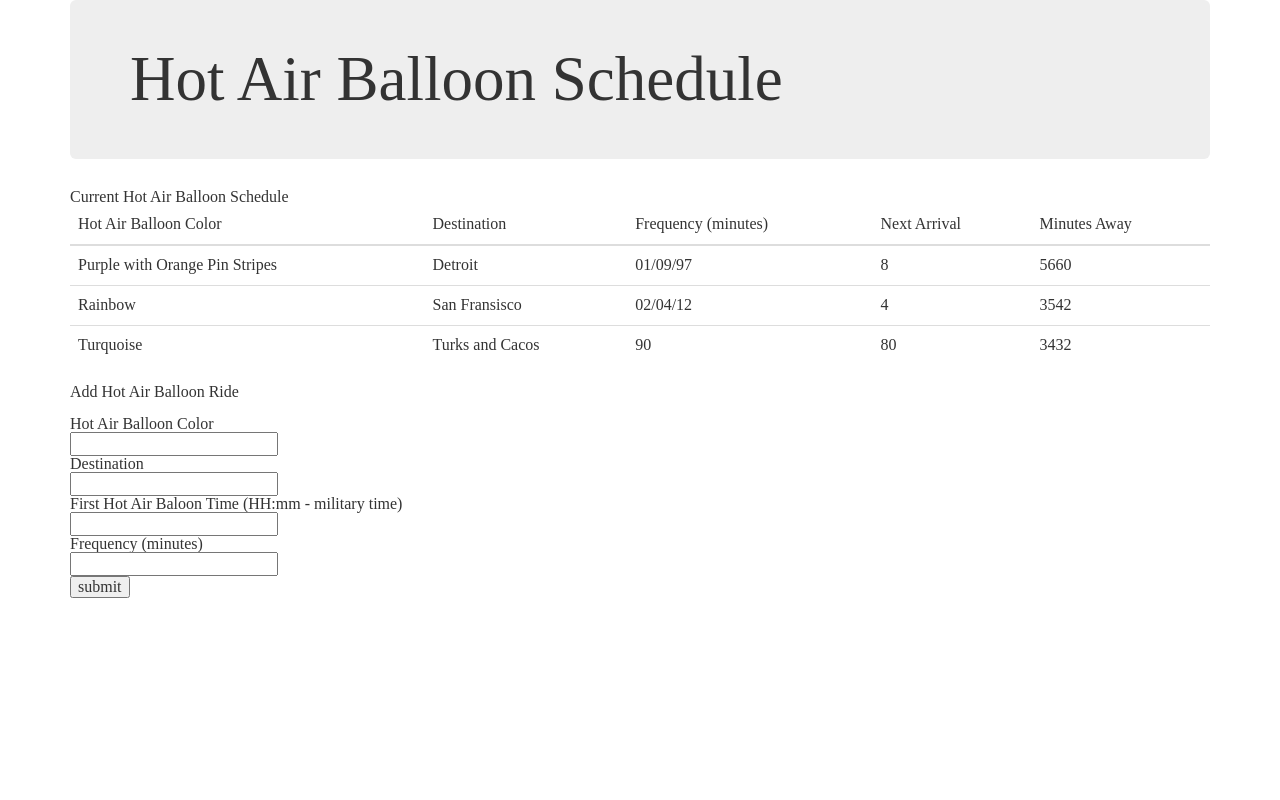
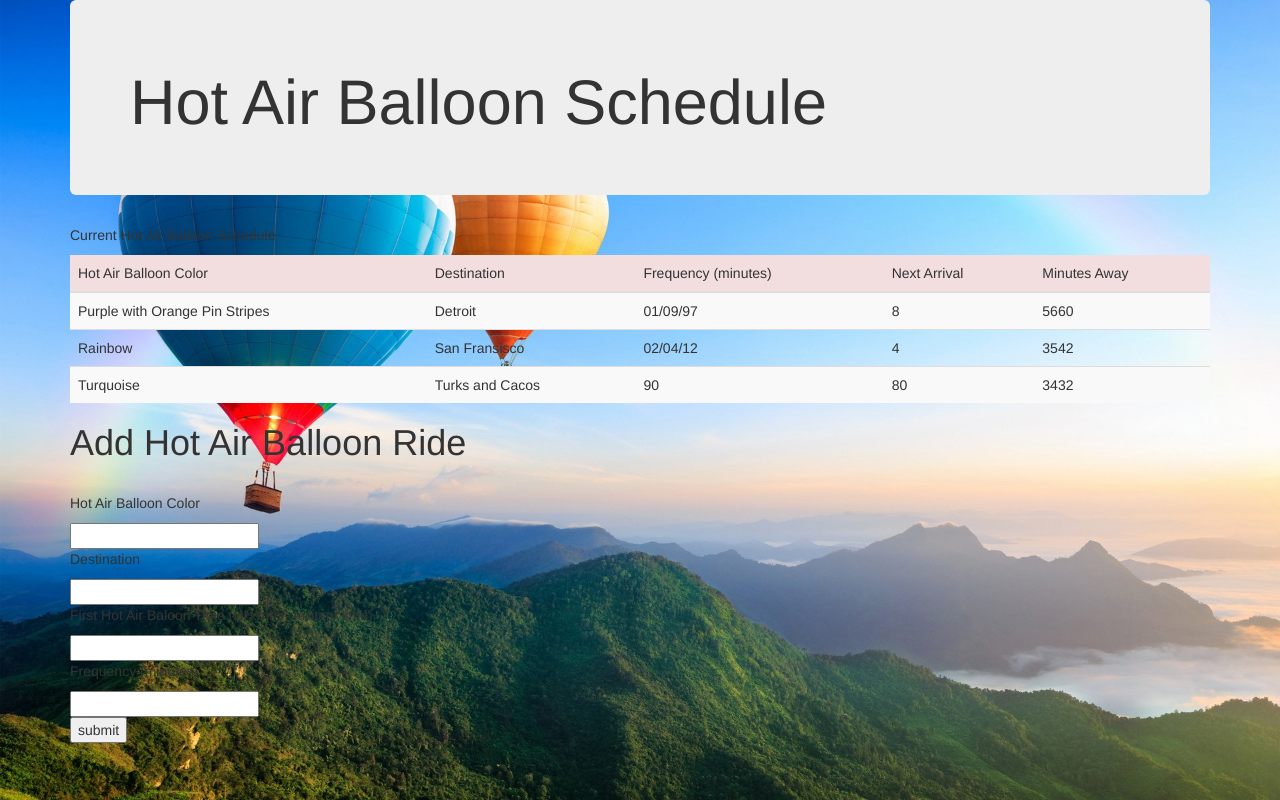
Before and after one commit to shelbina/Train-Schedule, a plain HTML site: page index.html in a window 1280 px wide. Drawn offline with nearby package versions, Linux system fonts and the light colour scheme; files that its build step writes are made by us from their sources; files whose address does not match are found by name.

Commit message:
update bootstrap add bootswatch

```diff
--- a/assets/style.css
+++ b/assets/style.css
@@ -0,0 +1,8 @@
+body {
+	background:url(balloonbkg.jpg) no-repeat center center fixed;
+	background-size: cover;
+}
+
+.container {
+	background-color:
+}
--- a/index.html
+++ b/index.html
@@ -3,12 +3,14 @@
 
 <head>
     <title>Hot Air Balloon Schedule</title>
+    <!--Reset CSS source-->
+    <link rel="stylesheet" type="text/css" href="reset.css">
     <!--Bootstrap source-->
     <link rel="stylesheet" href="https://maxcdn.bootstrapcdn.com/bootstrap/3.3.7/css/bootstrap.min.css">
-    <link rel="stylesheet" type="text/css" href="reset.css">
     <!--CSS source-->
-    <link rel="stylesheet" href="style.css">
-
+    <link rel="stylesheet" type="text/css" href="assets/style.css">
+    <!--Bootswatch Solar CSS source-->
+    <link rel="stylesheet" type="text/css" href="https://bootswatch.com/solar/bootstrap.css">
     <!-- Firebase -->
     <script src="https://www.gstatic.com/firebasejs/4.1.3/firebase.js"></script>
 
@@ -25,9 +27,9 @@
         <div class="addEmployee">
             <p>Current Hot Air Balloon Schedule</p>
         </div>
-        <table class="table table-hover">
+        <table class="table table-striped table-hover">
             <thead>
-                <tr>
+                <tr class="danger">
                     <th>Hot Air Balloon Color</th>
                     <th>Destination</th>
                     <th>Frequency (minutes)</th>
```
Also changed, not shown: assets/balloonbkg.jpg (added).
